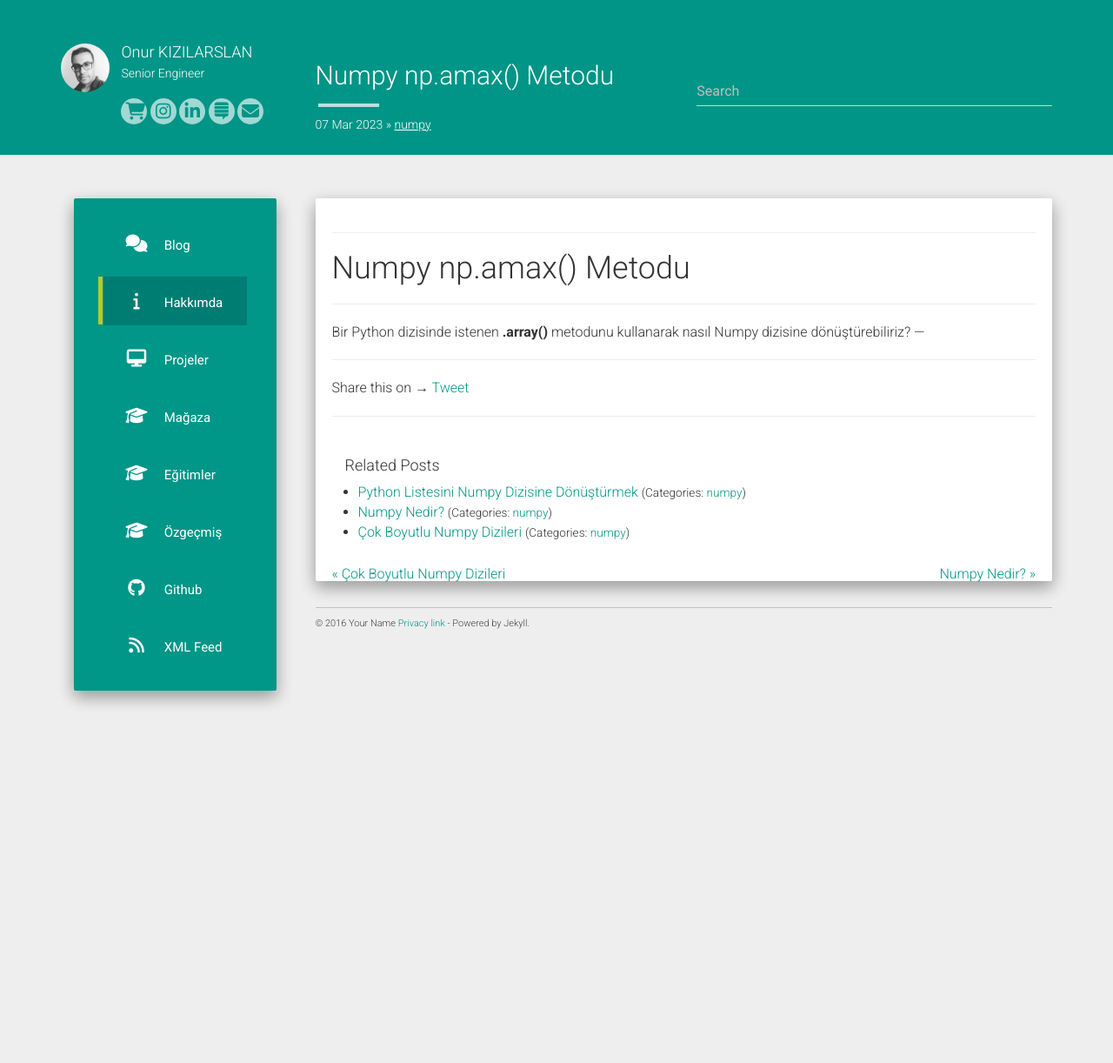
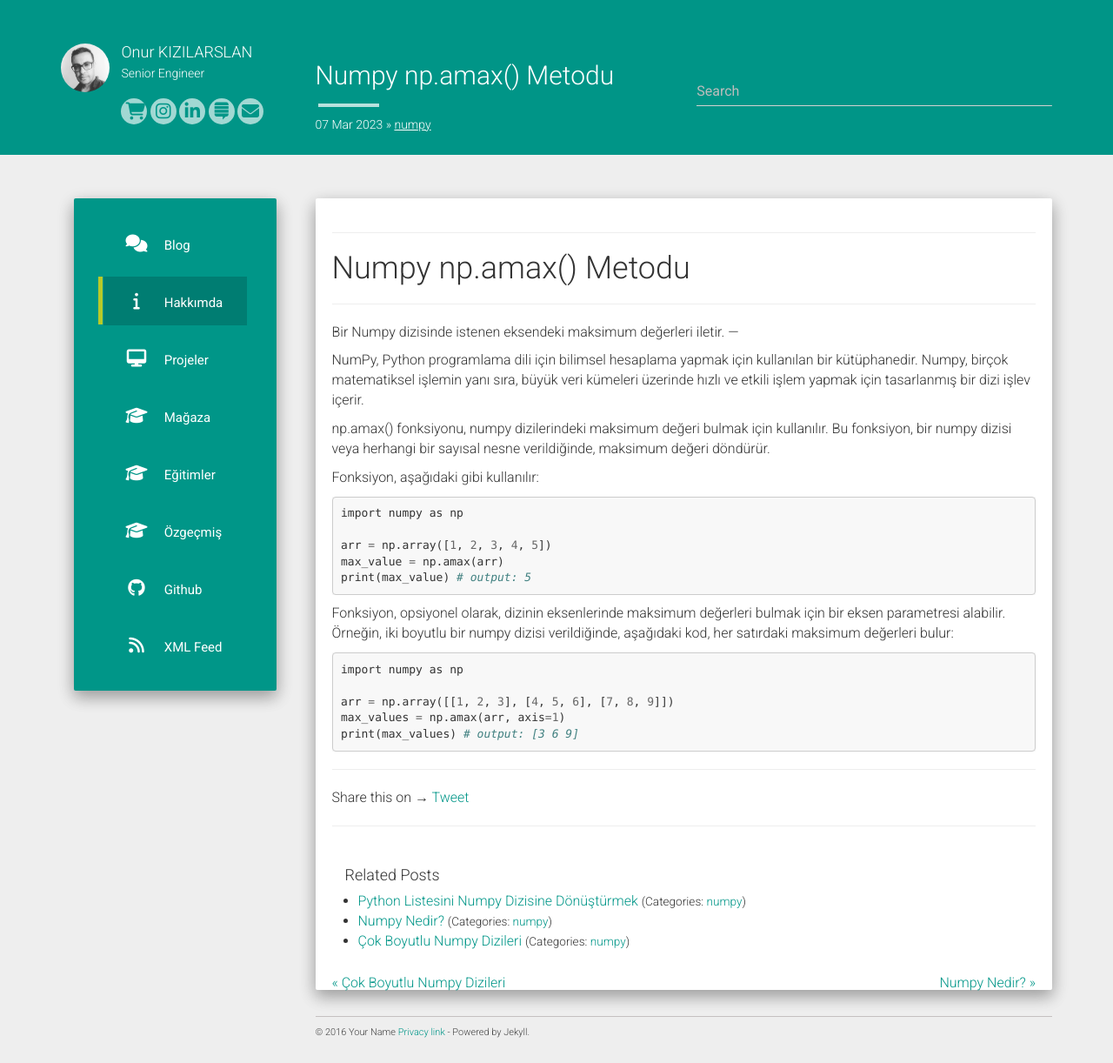
Before and after one commit to imonur/blog, a Jekyll site: the page built from _posts/2023-03-07-np-amax.md, in a window 1280 px wide. Shown: the whole page at 87% size. Built offline with Jekyll 4.4.1, drawn with Linux system fonts in a browser that asks for light colours; nearby versions of some CDN libraries; comment, search, counter and statistics services are not loaded; before the commit the page ends 900 px from its top, so only the background shows below that.

Commit message:
Update 2023-03-07-np-amax.md

````diff
--- a/_posts/2023-03-07-np-amax.md
+++ b/_posts/2023-03-07-np-amax.md
@@ -8,5 +8,29 @@ categories: numpy
 ---
 # Numpy np.amax() Metodu
 ---
-Bir Python dizisinde istenen **.array()** metodunu kullanarak nasıl Numpy dizisine dönüştürebiliriz?
+Bir Numpy dizisinde istenen eksendeki maksimum değerleri iletir.
 ---
+
+NumPy, Python programlama dili için bilimsel hesaplama yapmak için kullanılan bir kütüphanedir. Numpy, birçok matematiksel işlemin yanı sıra, büyük veri kümeleri üzerinde hızlı ve etkili işlem yapmak için tasarlanmış bir dizi işlev içerir.
+
+np.amax() fonksiyonu, numpy dizilerindeki maksimum değeri bulmak için kullanılır. Bu fonksiyon, bir numpy dizisi veya herhangi bir sayısal nesne verildiğinde, maksimum değeri döndürür.
+
+Fonksiyon, aşağıdaki gibi kullanılır:
+
+```s
+import numpy as np
+
+arr = np.array([1, 2, 3, 4, 5])
+max_value = np.amax(arr)
+print(max_value) # output: 5
+```
+
+Fonksiyon, opsiyonel olarak, dizinin eksenlerinde maksimum değerleri bulmak için bir eksen parametresi alabilir. Örneğin, iki boyutlu bir numpy dizisi verildiğinde, aşağıdaki kod, her satırdaki maksimum değerleri bulur:
+
+```s
+import numpy as np
+
+arr = np.array([[1, 2, 3], [4, 5, 6], [7, 8, 9]])
+max_values = np.amax(arr, axis=1)
+print(max_values) # output: [3 6 9]
+```
````
